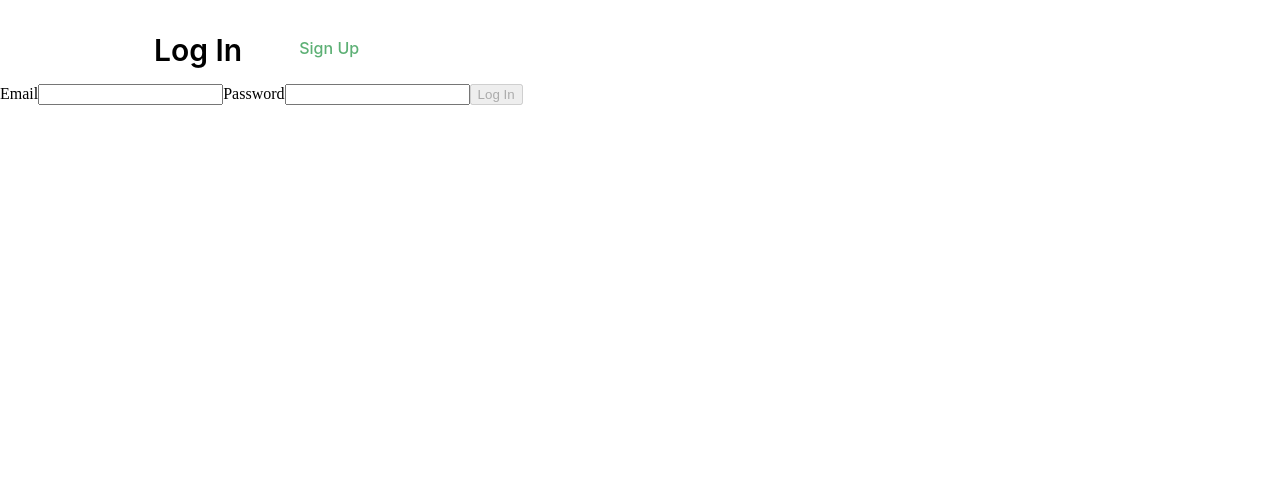
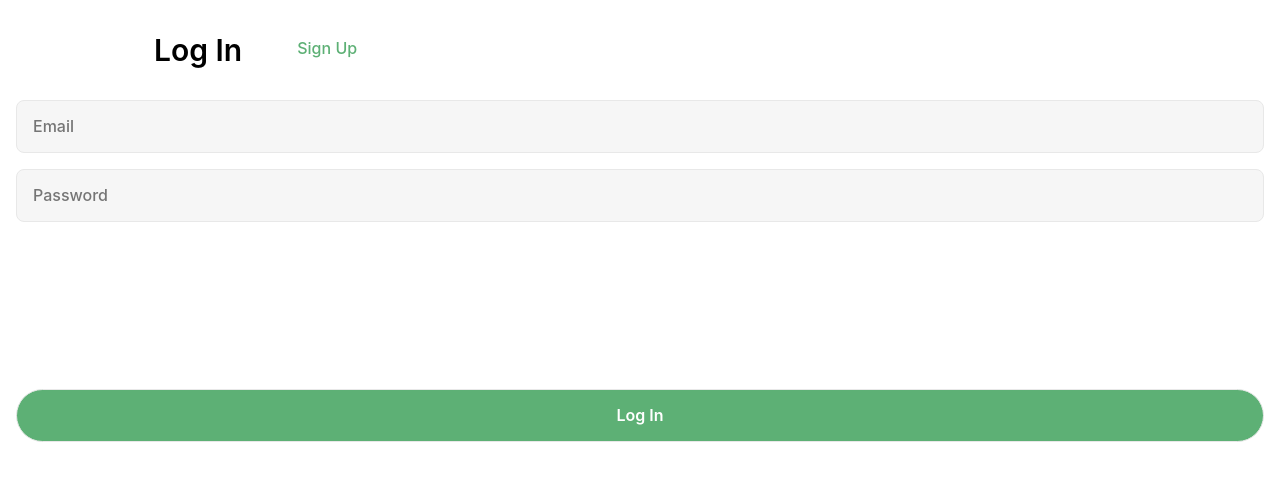
Before and after one commit to JohnnySantiagoJr/everplans-codetest, a React (Create React App) app: page /log-in in a window 1280 px wide. Shown: the top 480 px of the page. Built offline with nearby package versions, Linux system fonts and the light colour scheme.

Commit message:
Style the LogIn component.

```diff
--- /dev/null
+++ b/src/LogIn.css
@@ -0,0 +1,32 @@
+.log-in-form {
+  padding: 16px 16px 59Px 16px;
+}
+
+.log-in-form input {
+  background: #F6F6F6;
+  border: 1px solid #E8E8E8;
+  border-radius: 8px;
+  box-sizing: border-box;
+  color: #BDBDBD;
+  font-family: Inter, sans-serif;
+  font-size: 16px;
+  font-weight: 500;
+  line-height: 19px;
+  padding: 16px;
+  width: 100%;
+}
+
+.email-input {
+  margin-bottom: 16px;
+}
+
+.password-input {
+  margin-bottom: 167px;
+}
+
+.log-in-form input[type = 'submit'] {
+  background: #5DB075;
+  border-radius: 100px;
+  color: #FFFFFF;
+  font-weight: 600;
+}
--- a/src/LogIn.js
+++ b/src/LogIn.js
@@ -1,8 +1,8 @@
 import { GraphQLClient, gql } from "graphql-request";
-import { useState } from 'react';
 
 import PageHeader from "./PageHeader";
 import useForm from './useForm';
+import './LogIn.css';
 
 export default function LogIn(props) {
   const { values, handleChange, handleSubmit, disabled } = useForm(handleLogin);
@@ -44,35 +44,33 @@ export default function LogIn(props) {
   }
 
   return (
-    <>
+    <div className="log-in">
       <PageHeader
         title="Log In"
         link="Sign Up"
         onClick={handleClick}
       />
-      <form onSubmit={handleSubmit}>
-        <label>
-          Email
+      <form className="log-in-form" onSubmit={handleSubmit}>
         <input
+          className="email-input"
           name="email"
+          placeholder="Email"
           required
           type="email"
           value={values.email}
           onChange={handleChange}
         />
-        </label>
-        <label>
-          Password
         <input
+          className="password-input"
           name="password"
+          placeholder="Password"
           required
           type="password"
           value={values.password}
           onChange={handleChange}
         />
-        </label>
         <input disabled={disabled} type="submit" value="Log In" />
       </form>
-    </>
+    </div>
   )
 };
--- a/src/PageHeader.css
+++ b/src/PageHeader.css
@@ -1,3 +1,7 @@
+.page-header {
+  padding-right: 20px;
+}
+
 .title,
 .link {
   font-family: Inter, sans-serif;
@@ -9,7 +13,7 @@
   font-size: 30px;
   font-weight: 600;
   line-height: 36px;
-  margin: 32px 57px 16px 154px;
+  margin: 32px 55px 16px 154px;
   text-align: center;
 }
 
@@ -20,7 +24,6 @@
   font-size: 16px;
   font-weight: 500;
   line-height: 19px;
-  margin: 40px 32px 0 0;
   position: relative;
   text-align: right;
 }
--- a/src/PageHeader.js
+++ b/src/PageHeader.js
@@ -13,7 +13,7 @@ function PageHeader(props) {
   return (
     <div className="page-header">
       <h1 className="title">{props.title}</h1>
-      {props.link && <div className="link" onClick={handleClick}>{props.link}</div>}
+      {<div className="link" onClick={handleClick}>{props.link}</div>}
     </div>
   )
 }
```
Lines whose indentation alone changed are shown as unchanged.
